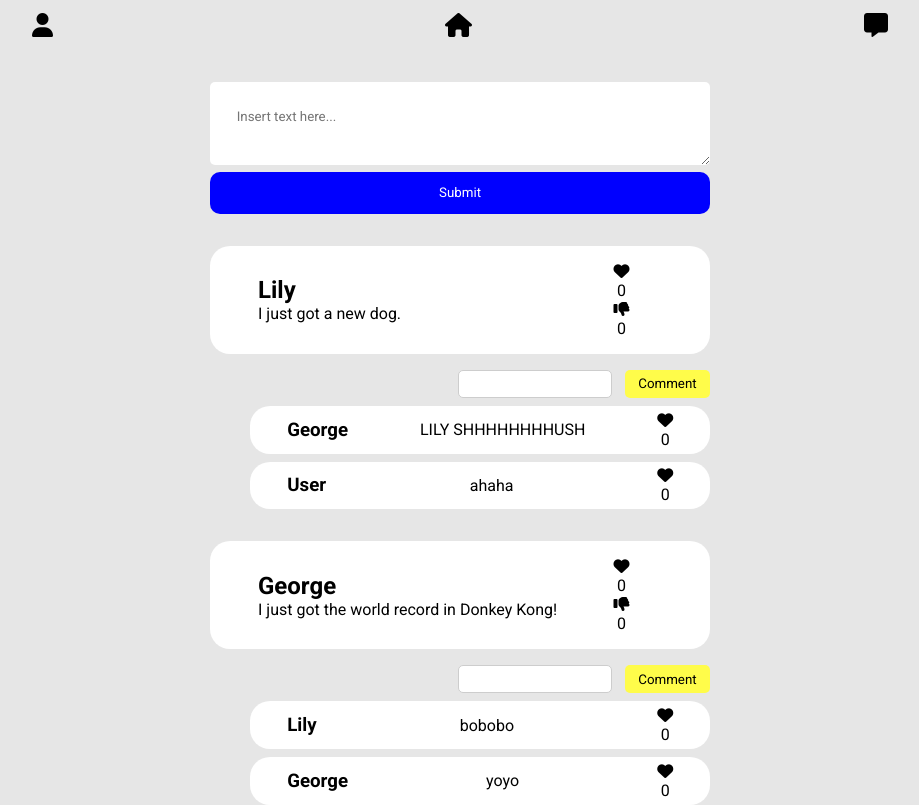
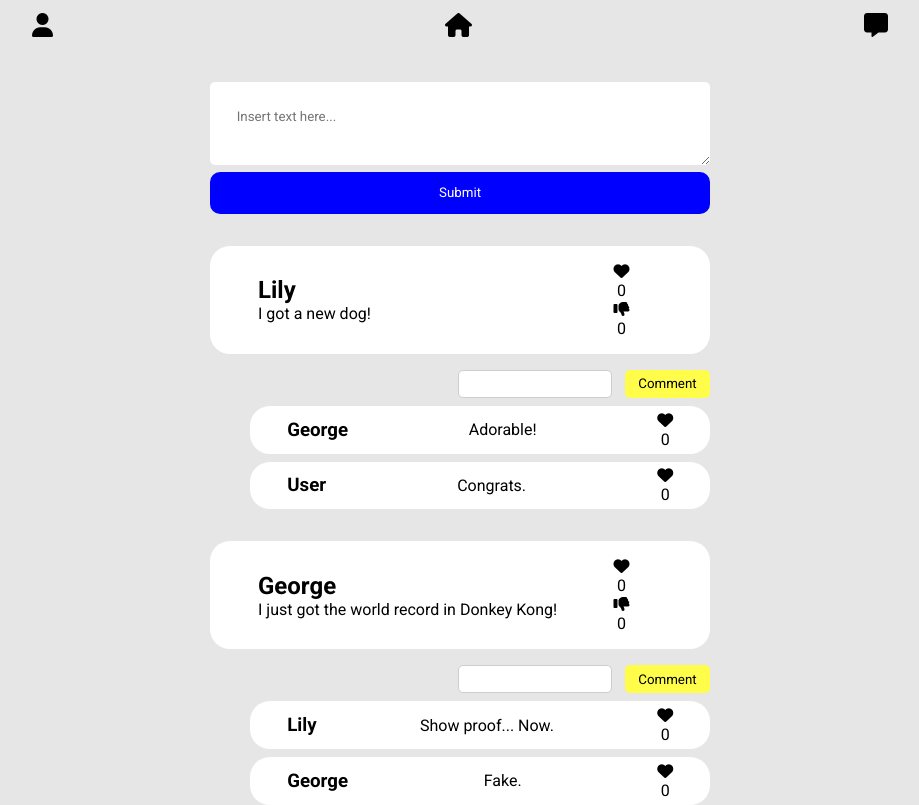
Before and after one commit to czcarrizales/social-media-app, a React (Vite) app in the folder social-media-app/: page / in a window 1280 px wide. Shown: the whole page, without its empty margins (180-1099 px from the left). Built offline with nearby package versions, Linux system fonts and the light colour scheme.

Commit message:
post preview changes

```diff
--- a/social-media-app/src/App.tsx
+++ b/social-media-app/src/App.tsx
@@ -67,17 +67,17 @@ function App() {
       likes: 0,
       dislikes: 0,
       comments: [
-        {userId: 1, comment: 'yoyo'},
-        {userId: 2, comment: 'bobobo'}
+        {userId: 1, comment: 'Fake.'},
+        {userId: 2, comment: 'Show proof... Now.'}
       ],
     },
     {
       id: 2,
       userId: 2,
-      content: 'I just got a new dog.',
+      content: 'I got a new dog!',
       likes: 0,
       dislikes: 0,
-      comments: [{userId: 7, comment: 'ahaha'}, {userId: 1, comment: 'LILY SHHHHHHHHUSH'}]
+      comments: [{userId: 7, comment: 'Congrats.'}, {userId: 1, comment: 'Adorable!'}]
     }
   ])
 
@@ -126,7 +126,7 @@ function App() {
     userId: 7,
     image: 'images/doggy.jpg',
     likes: ['gaming', 'coding', 'reading', 'running'],
-    dislikes: ['spiders', 'procrastinating', 'big ol bullies', 'tequila']
+    dislikes: ['spiders', 'procrastinating', 'salads', 'tequila']
   })
 
   const userMessagesReducer = (state: any, action: any) => {
```
